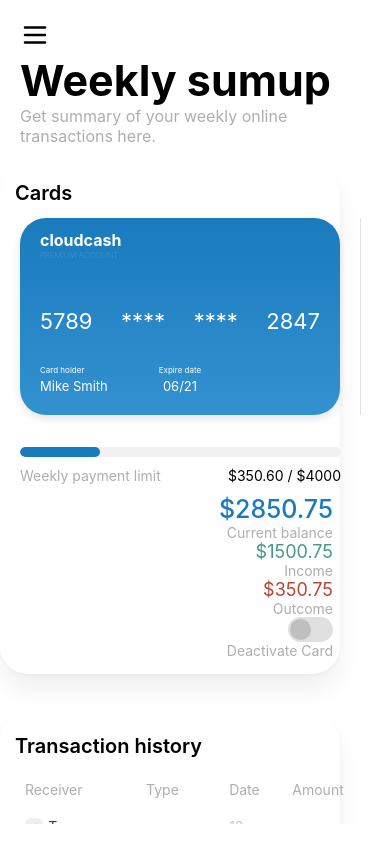
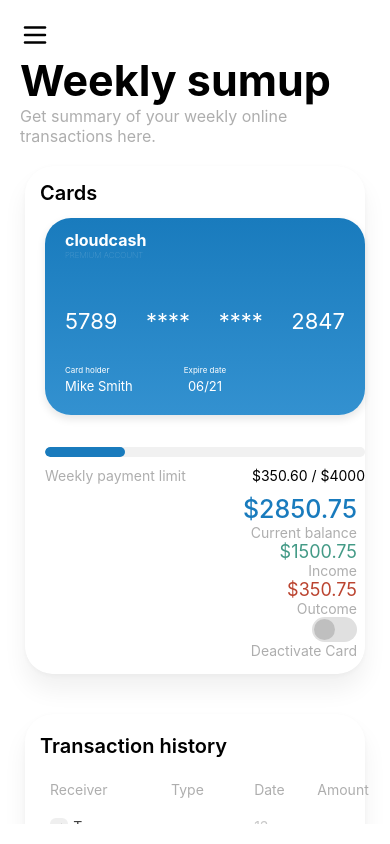
Before and after one commit to Rahulpurbia/cantilever, a React (Create React App) app: page / in a window 390 px wide. Built offline with nearby package versions, Linux system fonts and the light colour scheme.

Commit message:
fix bugs

```diff
--- a/src/components/Cards/Cards.css
+++ b/src/components/Cards/Cards.css
@@ -18,8 +18,6 @@
 }
 
 .card-wrapper {
-    /* padding-inline: 20px; */
-    /* border-right: 1px solid #dee2e6; */
     display: flex;
     flex-direction: column;
     gap: 32px;
@@ -96,3 +94,10 @@
         text-align: left;
     }
 }
+
+@media screen and (max-width:820px) {
+    .card-wrapper>div:first-child {
+        border-right: 0px;
+    }
+
+}
--- a/src/pages/homepage/style.css
+++ b/src/pages/homepage/style.css
@@ -90,6 +90,7 @@
 @media screen and (max-width:820px) {
     .content {
         flex-direction: column;
+        align-items: center;
     }
 
     .content>div:first-child {
@@ -113,4 +114,5 @@
     .content-wrapper {
         padding: 0px;
     }
+
 }
```
